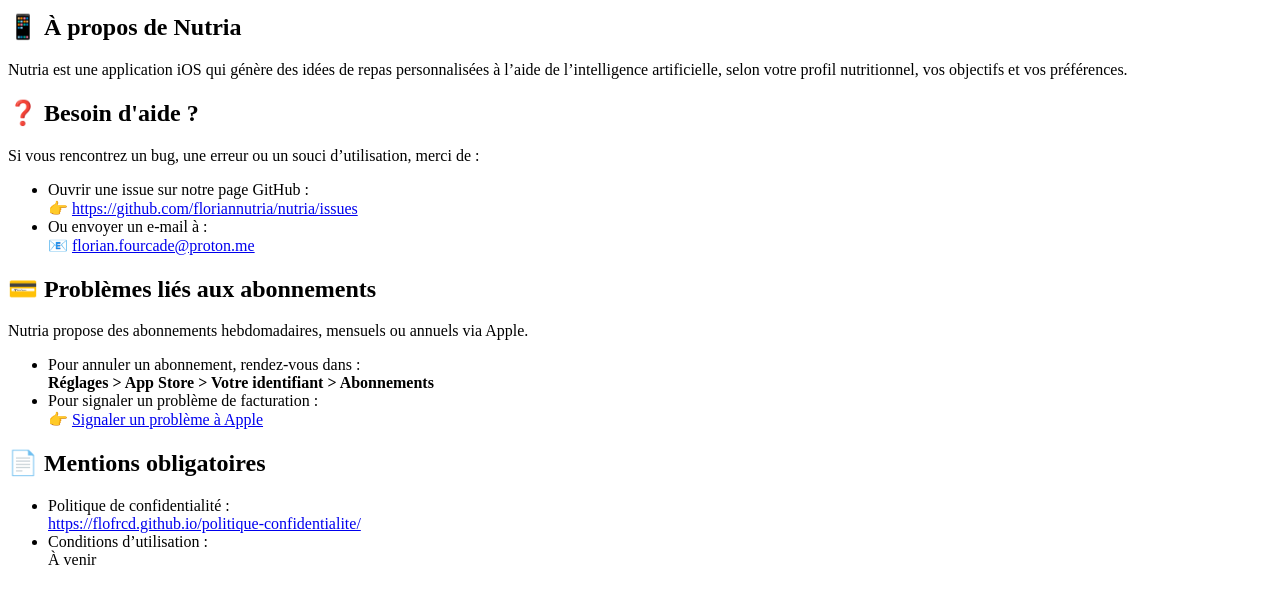
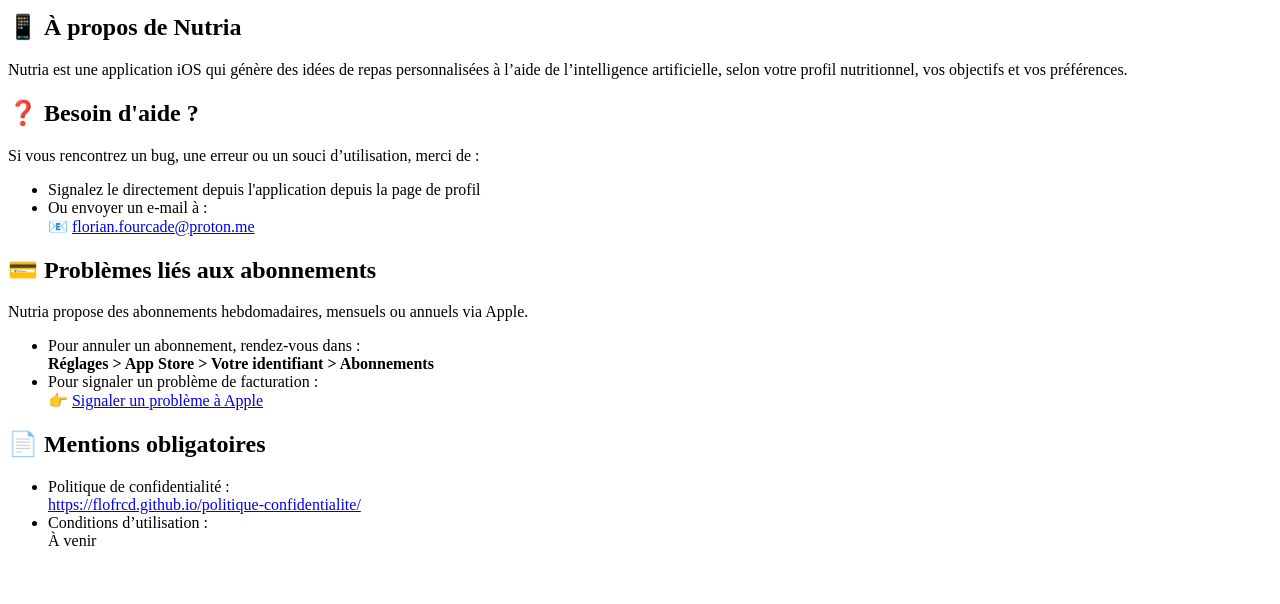
Before and after one commit to FloFRCD/nutria-support, a plain HTML site: page index.html in a window 1280 px wide. Shown: the part 84-688 px from the top of the page. Drawn offline with Linux system fonts and the light colour scheme.

Commit message:
Update index.html

```diff
--- a/index.html
+++ b/index.html
@@ -16,8 +16,7 @@
     <p>Si vous rencontrez un bug, une erreur ou un souci d’utilisation, merci de :</p>
     <ul>
         <li>
-            Ouvrir une issue sur notre page GitHub :<br>
-            👉 <a href="https://github.com/floriannutria/nutria/issues" target="_blank">https://github.com/floriannutria/nutria/issues</a>
+            Signalez le directement depuis l'application depuis la page de profil
         </li>
         <li>
             Ou envoyer un e-mail à :<br>
```
